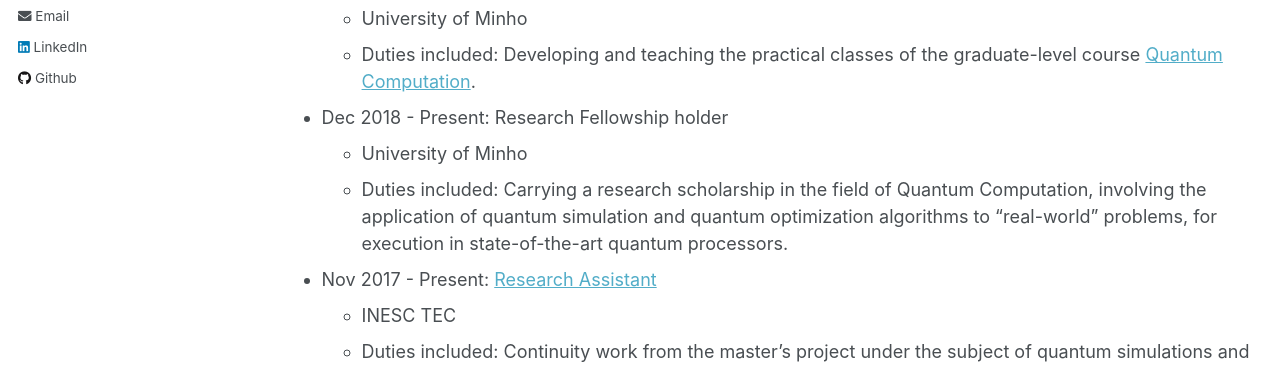
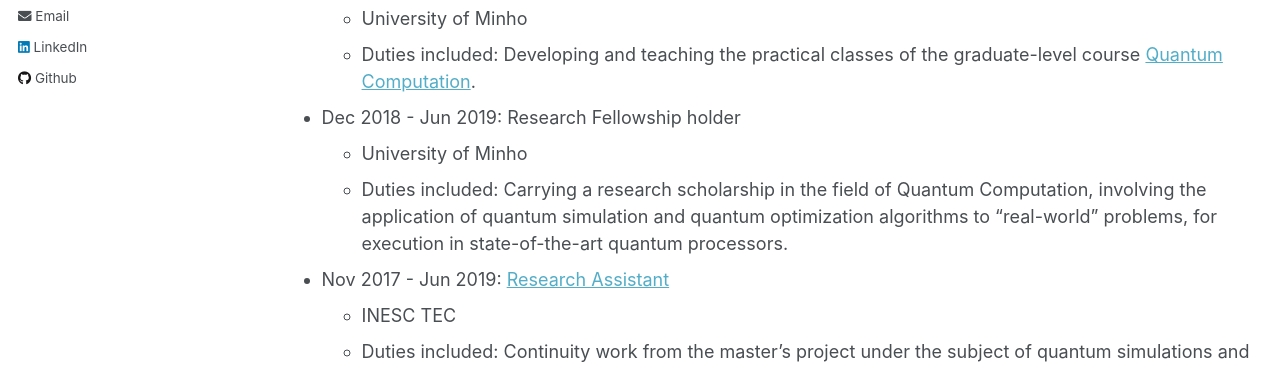
Before and after one commit to afonsofr/afonsofr.github.io, a Jekyll site: the page built from _pages/cv.md, in a window 1280 px wide and 900 px high. Shown: the part 439-808 px from the top of the window. Built offline with Jekyll 4.4.1, drawn with Linux system fonts in a browser that asks for light colours.

```diff
--- a/_pages/cv.md
+++ b/_pages/cv.md
@@ -21,11 +21,11 @@
   * University of Minho
   * Duties included: Developing and teaching the practical classes of the graduate-level course [Quantum Computation](http://arca.di.uminho.pt/quantum-computation-1819/).
 
-* Dec 2018 - Present: Research Fellowship holder
+* Dec 2018 - Jun 2019: Research Fellowship holder
   * University of Minho
   * Duties included: Carrying a research scholarship in the field of Quantum Computation, involving the application of quantum simulation and quantum optimization algorithms to "real-world" problems, for execution in state-of-the-art quantum processors.
 
-* Nov 2017 - Present: [Research Assistant](https://www.inesctec.pt/en/people/afonso-miguel-rodrigues)
+* Nov 2017 - Jun 2019: [Research Assistant](https://www.inesctec.pt/en/people/afonso-miguel-rodrigues)
   * INESC TEC
   * Duties included: Continuity work from the master’s project under the subject of quantum simulations and collaborations with other researchers in the fields of Quantum Computation and Quantum Information.
 
```
Also changed, not shown: _pages/about.md (+5 -0 lines).
